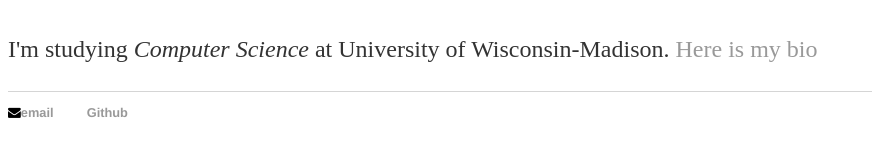
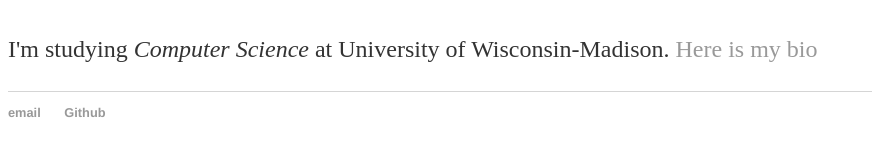
Before and after one commit to YeochanYoun119/YeochanYoun119.github.io, a Jekyll site: the page built from index.html, in a window 1280 px wide. Shown: the part 204-361 px from the top of the page, without its empty margins (0-872 px from the left). Built offline with Jekyll 4.4.1, drawn with Linux system fonts in a browser that asks for light colours; nearby versions of some CDN libraries.

Commit message:
Update default.html

```diff
--- a/_layouts/default.html
+++ b/_layouts/default.html
@@ -4,7 +4,6 @@
 			<title>{{ page.title }}</title>
 			<!-- link to main stylesheet -->
 			<link rel="stylesheet" type="text/css" href="/css/main.css">
-			<link href="//maxcdn.bootstrapcdn.com/font-awesome/4.2.0/css/font-awesome.min.css" rel="stylesheet">
 		</head>
 		<body>
 			<nav>
```
